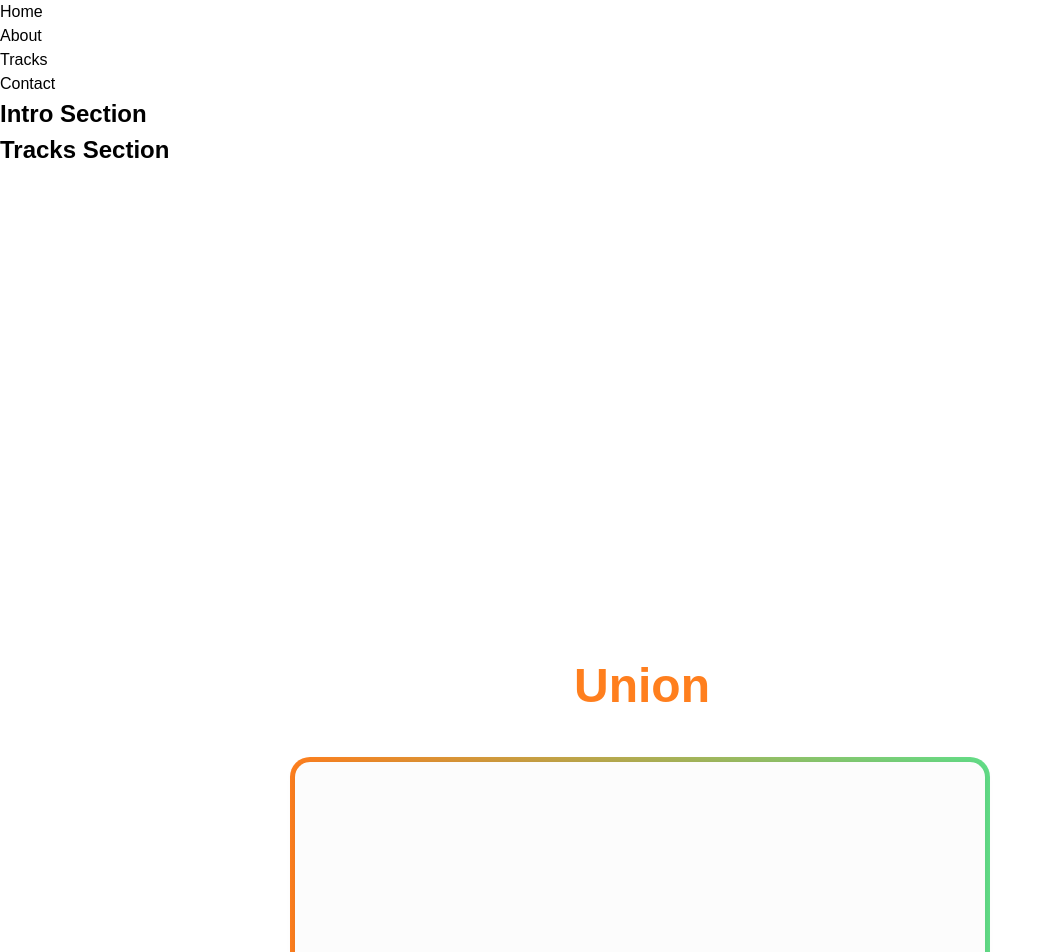
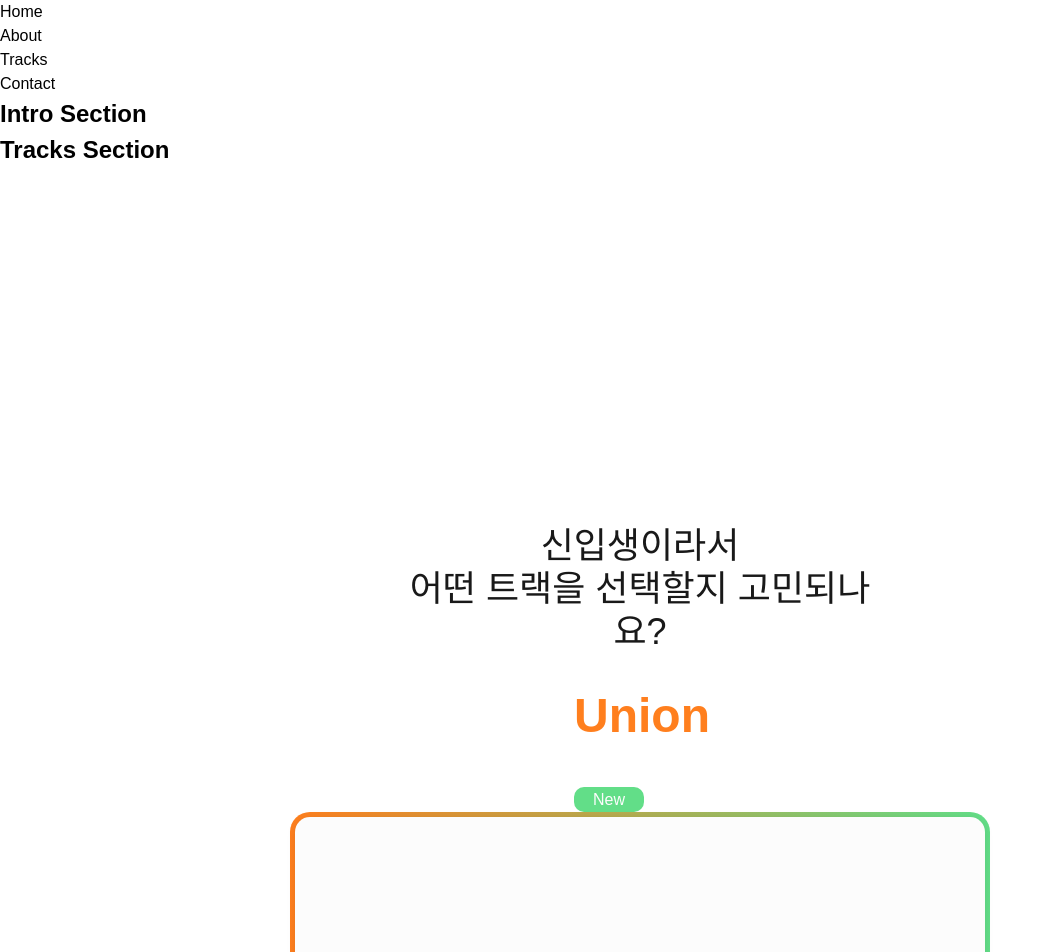
Before and after one commit to karpitony/monorepo-test, a React (Vite) app: page / in a window 1280 px wide. Shown: the top 952 px of the page, without its empty margins (0-1053 px from the left). Built offline with nearby package versions, Linux system fonts and the light colour scheme.

Commit message:
feat: Union 레이아웃 콘텐츠 박스 제외하고 요소 추가

```diff
--- a/src/pages/Main/Union/Union.tsx
+++ b/src/pages/Main/Union/Union.tsx
@@ -5,7 +5,14 @@ export default function Union() {
   return (
     <section>
       <Container>
-        <UnionText>Union</UnionText>
+        <IntroduceText>
+          <p>신입생이라서</p>
+          <p>어떤 트랙을 선택할지 고민되나요?</p>
+        </IntroduceText>
+        <div>
+          <UnionText>Union</UnionText>
+          <NewBadge>New</NewBadge>
+        </div>
         <ContentBox />
       </Container>
     </section>
@@ -18,6 +25,34 @@ const Container = styled.section`
   justify-content: center;
   align-items: center;
   height: 1500px;
+
+  @media (max-width: 768px) {
+    padding: 20px; /* 모바일에서 여백 추가 */
+    height: auto;  /* 필요에 따라 높이를 자동으로 조정 */
+  }
+`
+
+const IntroduceText = styled.p`
+  width: 500px;
+  height: 86px;
+
+  text-align: center;
+  color: var(--FarmSystem_Black);
+  font-style: normal;
+  font-weight: 500;
+  font-size: 36px;
+  line-height: 43px;
+
+  margin-bottom: 70px;
+
+  @media (max-width: 768px) {
+    width: 100%;  /* 화면에 맞게 폭 확장 */
+    font-size: 24px;
+    line-height: 32px;
+    margin-bottom: 50px;
+  }
+
+
 `
 
 const UnionText = styled.h2`
@@ -29,6 +64,33 @@ const UnionText = styled.h2`
   font-size: 48px;
   font-weight: 700;
 
-  margin-top: 70px;
   margin-bottom: 50px;
+
+  @media (max-width: 768px) {
+    width: auto;  /* 가로 제한 해제 */
+    font-size: 32px;
+    margin-bottom: 30px;
+  }
+
+  @media (max-width: 480px) {
+    font-size: 24px;  /* 더 작은 화면에서는 폰트 크기 줄이기 */
+  }
 `
+
+const NewBadge = styled.div`
+  width: 70px;
+  height: 25px;
+  background: var(--FarmSystem_Green02);
+  border-radius: 10px;
+
+  font-style: normal;
+  font-weight: 500;
+  font-size: 16px;
+  line-height: 19px;
+  color: var(--FarmSystem_White);
+
+  display: flex;
+  align-items: center;
+  justify-content: center;
+  text-align: center;
+`
```
